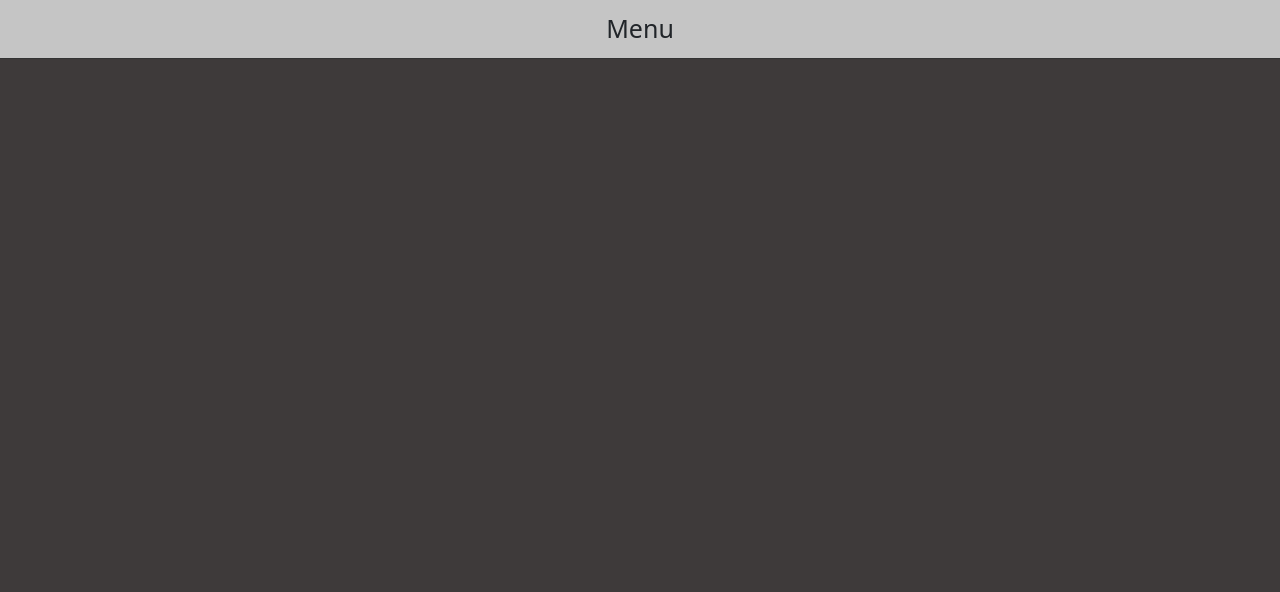
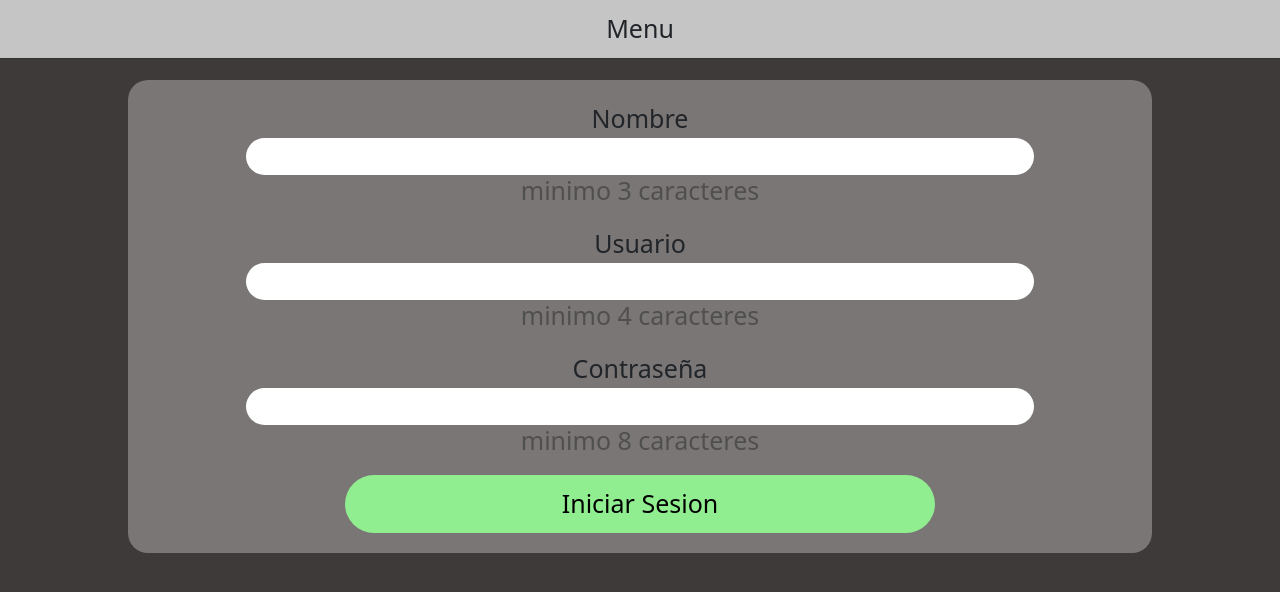
Before and after one commit to TomasReinhardt/BusinessManager, an Angular app: page /register in a window 1280 px wide. Shown: the top 592 px of the page. Built offline with nearby package versions, Linux system fonts and the light colour scheme; sample sign-in values are in the browser's storage.

Commit message:
register maquetado y service

```diff
--- a/src/app/components/login/login.component.ts
+++ b/src/app/components/login/login.component.ts
@@ -10,7 +10,7 @@ import { UserService } from 'src/app/services/user.service';
   providers: [UserService]
 })
 export class LoginComponent implements OnInit {
-  public User: User = {username:"",password:""}
+  public User: User = {name:"----",username:"",password:""}
   public ErrorUser: string = "";
   constructor(
     private _UserService: UserService,
--- a/src/app/components/products/products.component.css
+++ b/src/app/components/products/products.component.css
@@ -1,3 +1,9 @@
+* {
+  margin: 0px;
+  padding: 0px;
+  font-size: 25px;
+}
+
 .Products {
   display: -webkit-box;
   display: -ms-flexbox;
--- a/src/app/components/products/products.component.scss
+++ b/src/app/components/products/products.component.scss
@@ -1,3 +1,8 @@
+* {
+    margin: 0px;
+    padding: 0px;
+    font-size: 25px;
+}
 .Products {
     display: flex;
     flex-wrap: wrap;
--- a/src/app/components/register/register.component.css
+++ b/src/app/components/register/register.component.css
@@ -1,3 +1,9 @@
+* {
+  margin: 0px;
+  padding: 0px;
+  font-size: 25px;
+}
+
 .register {
   display: -webkit-box;
   display: -ms-flexbox;
@@ -9,4 +15,64 @@
           justify-content: center;
   margin-top: 60px;
 }
+
+.register form {
+  width: 80%;
+  padding: 20px;
+  margin-top: 20px;
+  text-align: center;
+  background-color: #7a7676;
+  border-radius: 20px;
+}
+
+.register form label {
+  width: 100%;
+}
+
+.register form input {
+  width: 80%;
+  border-radius: 20px;
+  border: none;
+  padding-left: 20px;
+}
+
+.register form h5 {
+  margin-bottom: 20px;
+  color: #504f4f;
+}
+
+.register form .buttonLogin {
+  width: 100%;
+  text-align: center;
+}
+
+.register form .buttonLogin input[type="submit"] {
+  width: 60%;
+  padding: 10px 15px;
+  border-radius: 30px;
+  border: none;
+  background-color: lightgreen;
+}
+
+.register #error, .register #success {
+  display: -webkit-box;
+  display: -ms-flexbox;
+  display: flex;
+  -webkit-box-pack: center;
+      -ms-flex-pack: center;
+          justify-content: center;
+  width: 80%;
+  margin-top: 20px;
+}
+
+.register #error h5, .register #success h5 {
+  padding: 10px;
+  background-color: lightcoral;
+  border-radius: 30px;
+  text-align: center;
+}
+
+.register #success h5 {
+  background-color: lightgreen;
+}
 /*# sourceMappingURL=register.component.css.map */
--- a/src/app/components/register/register.component.html
+++ b/src/app/components/register/register.component.html
@@ -1,3 +1,28 @@
 <div class="register">
-
+    <form id="formRegister" #formRegister="ngForm" (ngSubmit)="registerUser(formRegister)" >
+        <div>
+            <label for="name">Nombre</label>
+            <input type="text" name="name" #name [(ngModel)]="User.name"/>
+            <h5>minimo 3 caracteres</h5>
+        </div>
+        <div>
+            <label for="username">Usuario</label>
+            <input type="text" name="username" #username [(ngModel)]="User.username"/>
+            <h5>minimo 4 caracteres</h5>
+        </div>
+        <div>
+            <label for="password">Contraseña</label>
+            <input type="password" name="password" #password [(ngModel)]="User.password"/>
+            <h5>minimo 8 caracteres</h5>
+        </div>
+        <span class="buttonLogin">
+            <input type="submit" value="Iniciar Sesion">
+        </span>
+    </form>
+    <div id="error" *ngIf="Error">
+       <h5>{{Error}}</h5>
+    </div>
+    <div id="success" *ngIf="success">
+        <h5>{{success}}</h5>
+     </div>
 </div>
--- a/src/app/components/register/register.component.scss
+++ b/src/app/components/register/register.component.scss
@@ -1,6 +1,62 @@
+* {
+    margin: 0px;
+    padding: 0px;
+    font-size: 25px;
+}
 .register {
     display: flex;
     flex-wrap: wrap;
     justify-content: center;
     margin-top: 60px;
+    form {
+        width: 80%;
+        padding: 20px;
+        margin-top: 20px;
+        text-align: center;
+        background-color: rgb(122, 118, 118);
+        border-radius: 20px;
+        label {
+            width: 100%;
+        }
+        input {
+            width: 80%;
+            border-radius: 20px;
+            border: none;
+            padding-left: 20px;
+        }
+        h5 {
+            margin-bottom: 20px;
+            color: rgb(80, 79, 79);
+        }
+        .buttonLogin {
+            width: 100%;
+            text-align: center;
+
+            input[type="submit"] {
+                width: 60%;
+                padding: 10px 15px;
+                border-radius: 30px;
+                border: none;
+                background-color: lightgreen;
+            }
+        }
+    }
+    #error,#success {
+        display: flex;
+        justify-content: center;
+        width: 80%;
+        margin-top: 20px;
+        h5 {
+            padding: 10px;
+            background-color: lightcoral;
+            border-radius: 30px;
+            text-align: center;
+        }
+    }
+    #success {
+        h5 {
+            background-color: lightgreen;
+        }
+    }
+
 }
--- a/src/app/components/register/register.component.ts
+++ b/src/app/components/register/register.component.ts
@@ -1,15 +1,47 @@
 import { Component, OnInit } from '@angular/core';
+import { User } from 'src/app/models/user';
+import { UserService } from 'src/app/services/user.service';
 
 @Component({
   selector: 'register',
   templateUrl: './register.component.html',
-  styleUrls: ['./register.component.css']
+  styleUrls: ['./register.component.css'],
+  providers: [UserService]
 })
 export class RegisterComponent implements OnInit {
-
-  constructor() { }
+  public User: User = {name:"",username:"",password:""}
+  public Error: string = "";
+  public success: string = "";
+  constructor(
+    private _UserService: UserService
+  ) { }
 
   ngOnInit(): void {
   }
 
+  registerUser(form:any){
+    if( this.User.name.length >= 3 && this.User.username.length >= 4 && this.User.password.length >= 8) {
+      this._UserService.addUser(this.User).subscribe(
+        response => {
+          form.reset();
+          this.success = "Usuario Registrado"
+          setTimeout(()=>{
+            this.success = ""
+          },2000)
+        },
+        err => {
+          console.log("-------------------------");
+          console.log(err);
+          console.log("-------------------------");
+
+          if(err.error.error == "\"name\" is not allowed to be empty" && err.error.error == "\"username\" is not allowed to be empty" && err.error.error == "\"password\" is not allowed to be empty"){
+            this.Error = "Credenciales no validas"
+          }
+        }
+      )
+    }else {
+      this.Error = "Credenciales no validas"
+    }
+
+  }
 }
--- a/src/app/models/user.ts
+++ b/src/app/models/user.ts
@@ -1,6 +1,7 @@
 export class User {
     constructor(
+        public name:string,
         public username: string,
-        public password: string
+        public password: string,
     ){}
 }
--- a/src/app/services/user.service.ts
+++ b/src/app/services/user.service.ts
@@ -20,6 +20,11 @@ export class UserService {
     singUp(user: User):Observable<any> {
         let headers = new HttpHeaders().set('Content-Type','application/json');
         return this._http.post(this.url+'login',user, {headers: headers});
+    }
+
+    addUser(user: User):Observable<any> {
+        let headers = new HttpHeaders().set('Content-Type','application/json');
+        return this._http.post(this.url+'register',user, {headers:headers});
     }
 
     loggedIn():boolean {
```
Also changed, not shown: 2 other files (tests, documents, lock files or other folders).
